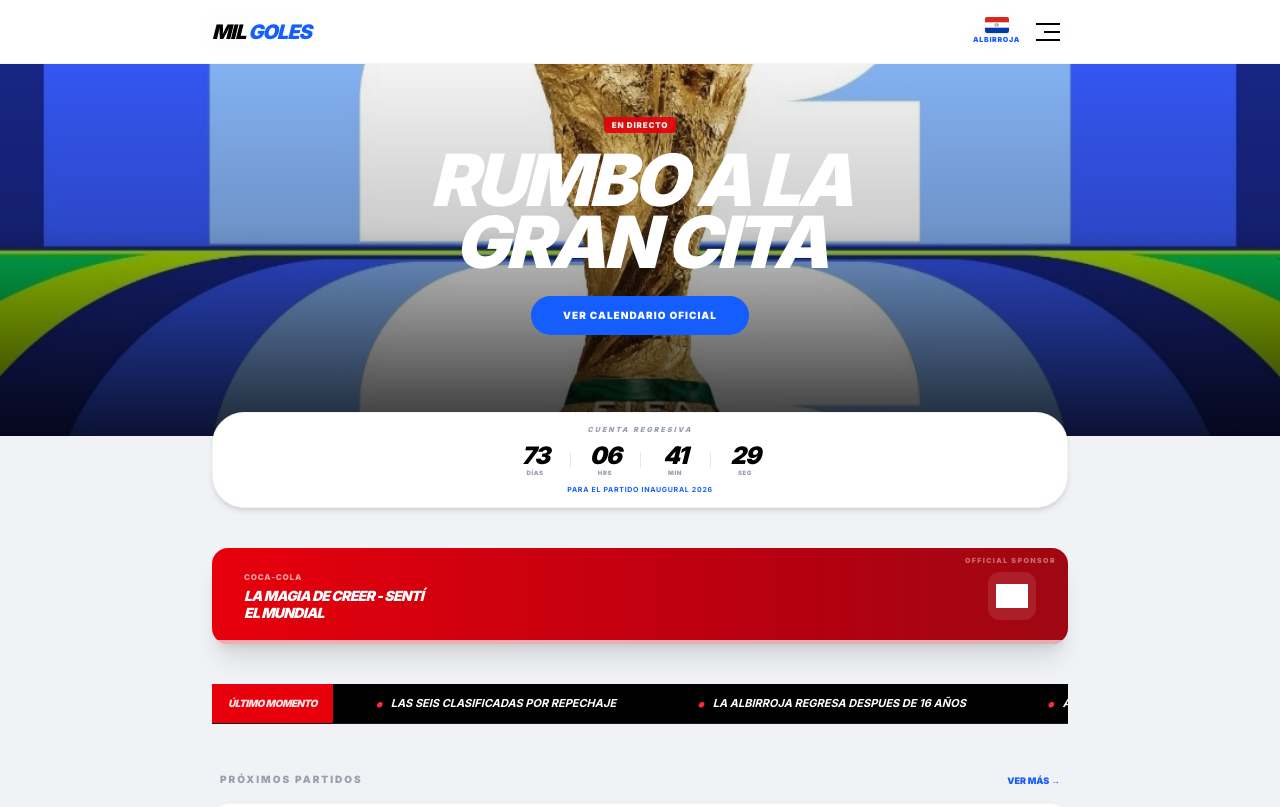
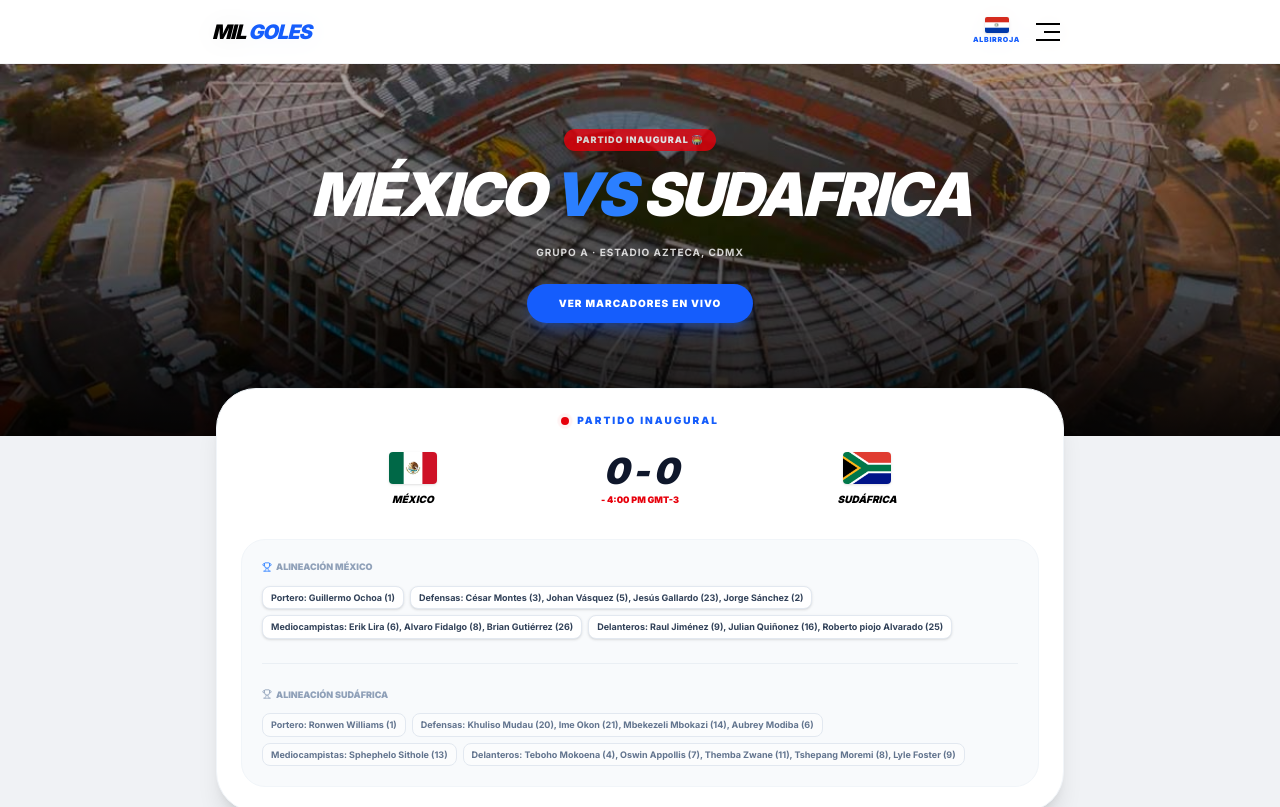
Before and after one commit to bablotle/Mundial26, a Next.js app: page / in a window 1280 px wide. Shown: the top 807 px of the page. Built offline with nearby package versions, Linux system fonts and the light colour scheme; grey boxes are pictures that could not be loaded.

Commit message:
Marcador en vivo partido inaugural

```diff
--- a/src/app/page.tsx
+++ b/src/app/page.tsx
@@ -1,18 +1,15 @@
 'use client';
 import Navbar from '@/components/Navbar';
 import BreakingNews from '@/components/BreakingNews';
-import Countdown from '@/components/Countdown';
+import CardLiveMatch from '@/components/CardLiveMatch'; // Reemplaza a Countdown
 import AdBanner from '@/components/ads/AdBanner';
 import CardSeleccion from '@/components/CardSeleccion';
 import TablaGrupos from '@/components/TablaGrupo';
-import Image from 'next/image'; // Importante para las noticias
+import Image from 'next/image';
 import Link from 'next/link';
-import MarketingCards from '@/components/MarketingCards';
 import { todosLosPartidos } from '@/data/partidos';
 import { todasLasSelecciones } from '@/data/selecciones';
 import { todasLasNoticias } from '@/data/noticias';
-import SponsorGlobal from '@/components/SponsorGlobal';
-import SponsorGlobalis from '@/components/SponsorGlobalis';
 
 export default function Home() {
    // 1. Datos de Sedes
@@ -22,47 +19,45 @@ export default function Home() {
       { id: '3', nombre: 'BC Place', ciudad: 'Vancouver', pais: 'CANADÁ', capacidad: '54,500', temp: '16°C', imagen: '/images/sedes/vancouver.jpg' },
    ];
 
-
-   // 2. Lógica de filtrado (Todo dentro de Home)
+   // 2. Lógica de filtrado
    const noticiasDestacadas = todasLasNoticias.slice(0, 2);
-
 
    const proximosPartidos = [...todosLosPartidos]
       .sort((a, b) => new Date(a.fecha).getTime() - new Date(b.fecha).getTime())
       .slice(0, 3);
 
-
    const sedesDestacadas = todasLasSedes.slice(0, 3);
-
 
    return (
       <main className="min-h-screen bg-[#f0f2f5] pb-20">
          <Navbar />
 
-         {/* --- SECCIÓN HERO --- */}
+         {/* --- SECCIÓN HERO (PARTIDO DE HOY: MÉXICO VS SUDAFRICA) --- */}
          <section className="relative h-[420px] w-full overflow-hidden">
-            <img src="/images/hero.jpg" className="w-full h-full object-cover" alt="Mundial 2026" />
-            <div className="absolute inset-0 bg-gradient-to-t from-black/80 via-black/20 to-transparent flex flex-col items-center justify-center text-center px-5">
-               <span className="bg-red-600 text-white text-[8px] font-black px-2 py-0.5 rounded-sm mb-4 animate-pulse tracking-widest">EN DIRECTO</span>
-               <h1 className="text-5xl md:text-7xl font-black text-white uppercase italic tracking-tighter leading-[0.85] mb-6">
-
-
-                  RUMBO A LA <br /> GRAN CITA
+            <img src="/images/sedes/azteca.jpg" className="w-full h-full object-cover brightness-75" alt="Estadio Azteca Inauguración" />
+            <div className="absolute inset-0 bg-gradient-to-t from-black/90 via-black/40 to-transparent flex flex-col items-center justify-center text-center px-5">
+               <span className="bg-red-600 text-white text-[9px] font-black px-3 py-1 rounded-full mb-4 animate-pulse tracking-widest uppercase">
+                  Partido Inaugural 🏟️
+               </span>
+               <h1 className="text-4xl md:text-6xl font-black text-white uppercase italic tracking-tighter leading-[0.9] mb-6">
+                  MÉXICO <span className="text-blue-500">vs</span> SUDAFRICA
                </h1>
-               <Link href="/partidos" className="bg-blue-600 hover:bg-blue-700 text-white px-8 py-3 rounded-full text-[10px] font-black uppercase tracking-widest transition-transform hover:scale-105">
-                  Ver Calendario Oficial
+               <p className="text-white/80 font-bold uppercase tracking-widest text-[10px] mb-6">
+                  Grupo A · Estadio Azteca, CDMX
+               </p>
+               <Link href="/partidos" className="bg-blue-600 hover:bg-blue-700 text-white px-8 py-3 rounded-full text-[10px] font-black uppercase tracking-widest transition-transform hover:scale-105 shadow-lg shadow-blue-600/30">
+                  Ver Marcadores en Vivo
                </Link>
             </div>
          </section>
 
+         <div className="max-w-4xl mx-auto px-5 -mt-12 relative z-10">
 
-         <div className="max-w-4xl mx-auto px-5 -mt-10 relative z-10">
-            <Countdown />
-
+            {/* CARGADO DESDE TU TABLERO DE CONTROL DIRECTO */}
+            <CardLiveMatch />
 
             <div className="my-10"><AdBanner /></div>
             <div className="my-10"><BreakingNews /></div>
-
 
             {/* --- PRÓXIMOS PARTIDOS --- */}
             <section className="mt-12">
@@ -90,7 +85,7 @@ export default function Home() {
                </div>
             </section>
 
-            {/* --- ÚLTIMAS NOTICIAS (DISEÑO PREMIUM) --- */}
+            {/* --- ÚLTIMAS NOTICIAS --- */}
             <section className="mt-16">
                <div className="flex items-end justify-between mb-8 px-2">
                   <div>
@@ -101,7 +96,6 @@ export default function Home() {
                      VER TODAS <span>→</span>
                   </Link>
                </div>
-
 
                <div className="grid grid-cols-1 md:grid-cols-2 gap-8">
                   {noticiasDestacadas.map((noticia) => (
@@ -123,8 +117,6 @@ export default function Home() {
                   ))}
                </div>
             </section>
-
-
 
             {/* --- FASE DE GRUPOS --- */}
             <section className="mt-16">
@@ -148,8 +140,7 @@ export default function Home() {
                </div>
             </section>
 
-
-            {/* --- SEDES (DISEÑO PREMIUM) --- */}
+            {/* --- SEDES --- */}
             <section className="mt-16">
                <div className="flex justify-between items-end mb-4 px-2">
                   <h2 className="text-[10px] font-black uppercase tracking-[0.2em] text-gray-400">Sedes</h2>
@@ -182,7 +173,6 @@ export default function Home() {
                </div>
             </section>
 
-
             {/* --- SELECCIONES CLASIFICADAS --- */}
             <section className="mt-16">
                <div className="flex justify-between items-end mb-6 px-2">
@@ -196,7 +186,6 @@ export default function Home() {
                </div>
             </section>
 
-
             <div className="my-12"><AdBanner /></div>
          </div>
       </main>
--- a/src/components/CardLiveMatch.tsx
+++ b/src/components/CardLiveMatch.tsx
@@ -13,7 +13,7 @@ export default function CardLiveMatch() {
                         <span className="animate-ping absolute inline-flex h-full w-full rounded-full bg-red-400 opacity-75"></span>
                         <span className="relative inline-flex rounded-full h-2 w-2 bg-red-600"></span>
                     </span>
-                    <span className="text-[10px] font-black text-blue-600 uppercase tracking-[0.2em]">Partido en Vivo</span>
+                    <span className="text-[10px] font-black text-blue-600 uppercase tracking-[0.2em]">Partido Inaugural</span>
                 </div>
 
                 {/* Marcador Principal */}
--- a/src/data/liveMatch.ts
+++ b/src/data/liveMatch.ts
@@ -1,13 +1,13 @@
 // src/data/liveMatch.ts
 export const liveMatch = {
     activo: true, // Si es false, el frame desaparece de la app
-    local: "Paraguay",
-    visitante: "Argentina",
-    banderaLocal: "/images/banderas/paraguay.png",
-    banderaVisitante: "/images/banderas/argentina.png",
-    marcador: "2 - 1",
-    tiempo: "85'",
-    estado: "2do Tiempo",
-    alineacionLocal: ["Gatito", "Gómez", "Balbuena", "Alderete", "Espínola", "Cubas", "Villasanti", "Alonso", "Almirón", "Enciso", "Pitta"],
-    alineacionVisitante: ["Martínez", "Otamendi", "De Paul", "Messi", "Álvarez"]
+    local: "México",
+    visitante: "Sudáfrica",
+    banderaLocal: "/images/banderas/mexico.png",
+    banderaVisitante: "/images/banderas/sudafrica.png",
+    marcador: "0 - 0",
+    tiempo: "4:00 PM GMT-3",
+    estado: "",
+    alineacionLocal: ["Portero: Guillermo Ochoa (1)", "Defensas: César Montes (3), Johan Vásquez (5), Jesús Gallardo (23), Jorge Sánchez (2)", "Mediocampistas: Erik Lira (6), Alvaro Fidalgo (8), Brian Gutiérrez (26)", "Delanteros: Raul Jiménez (9), Julian Quiñonez (16), Roberto piojo Alvarado (25)",],
+    alineacionVisitante: ["Portero: Ronwen Williams (1)", "Defensas: Khuliso Mudau (20), Ime Okon (21), Mbekezeli Mbokazi (14), Aubrey Modiba (6)", "Mediocampistas: Sphephelo Sithole (13)", "Delanteros: Teboho Mokoena (4), Oswin Appollis (7), Themba Zwane (11), Tshepang Moremi (8), Lyle Foster (9)",]
 };
```
